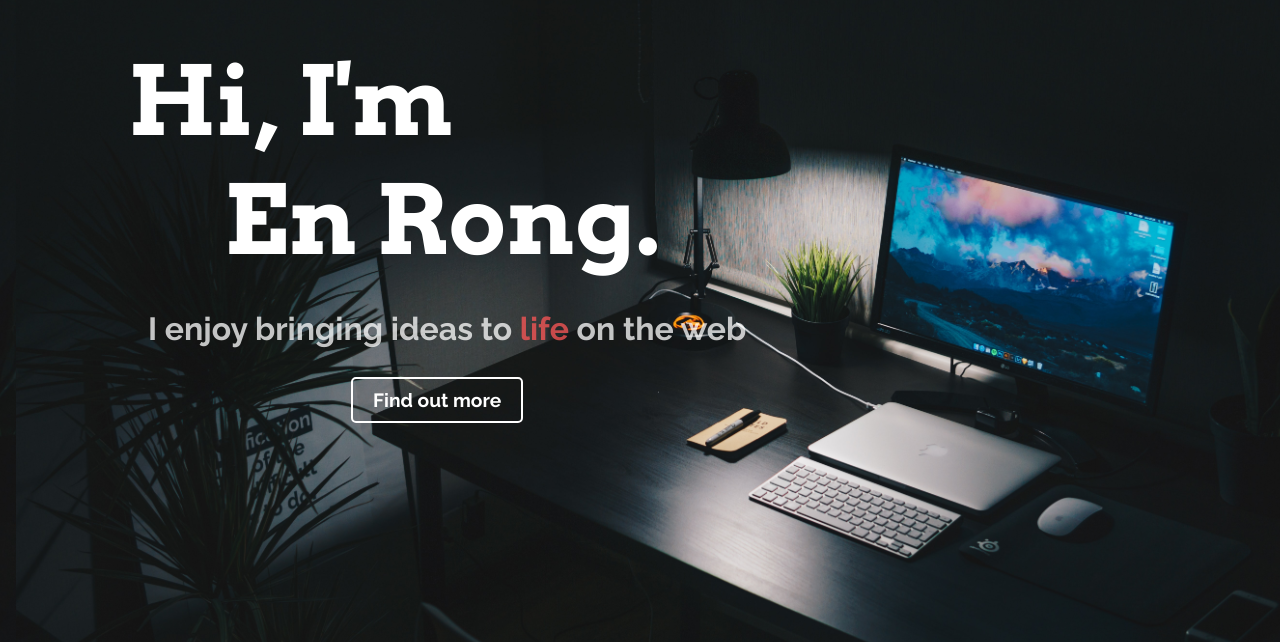
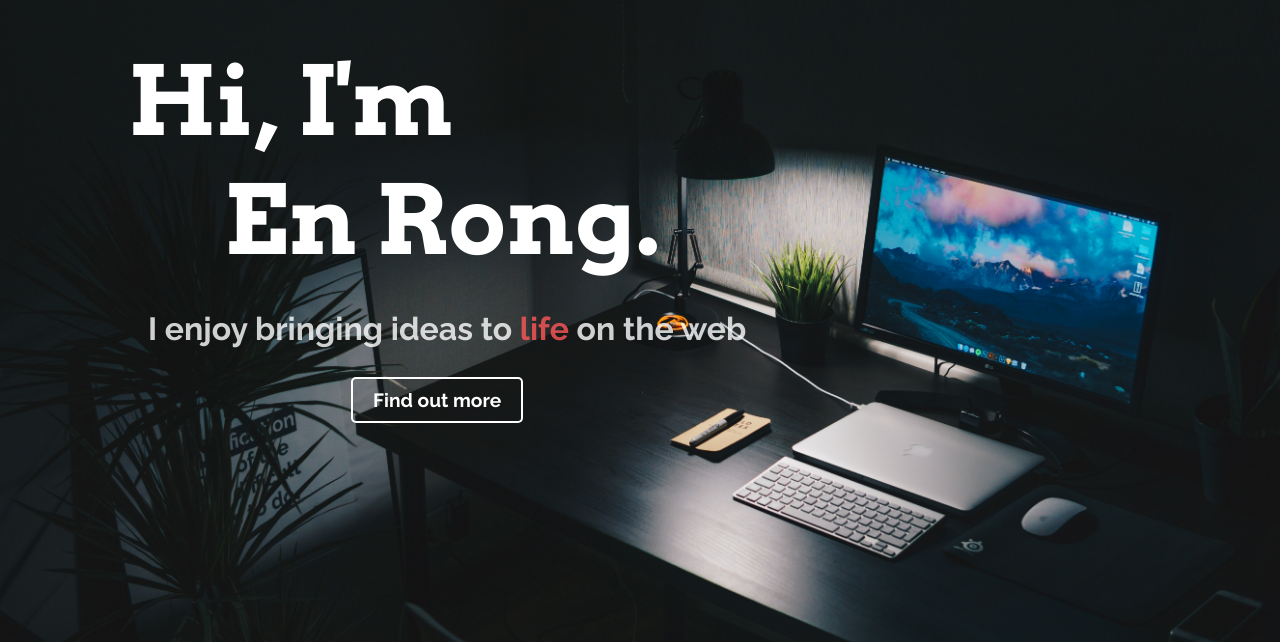
Before and after one commit to chownces/chownces.github.io, a React (Create React App) app: page / in a window 1280 px wide. Shown: the part 158-800 px from the top of the page. Built offline with nearby package versions, Linux system fonts and the light colour scheme.

Commit message:
Fix android background image css bug

```diff
--- a/src/components/landing/Landing.module.css
+++ b/src/components/landing/Landing.module.css
@@ -3,7 +3,7 @@
   min-height: 100vh;
   background-image: url('../../assets/landing.jpg');
   background-size: cover;
-  background-position: 1rem;
+  background-position: center;
 }
 
 .landingContentContainer {
@@ -36,11 +36,11 @@
   font-size: 2rem;
   margin-top: 30px;
   margin-left: 20px;
-  color: rgba(255, 255, 255, 0.75);
+  color: rgba(255, 255, 255, 0.8);
 }
 
 .landingSubheaderAccent {
-  color: rgba(255, 87, 87, 0.75);
+  color: rgba(255, 87, 87, 0.8);
   display: inline;
 }
 
--- a/src/components/navigationBar/NavigationBar.module.css
+++ b/src/components/navigationBar/NavigationBar.module.css
@@ -11,6 +11,7 @@
   justify-content: space-between;
 
   height: 47.5px;
+  overflow: hidden;
 }
 
 .navbarContainer ul {
```
